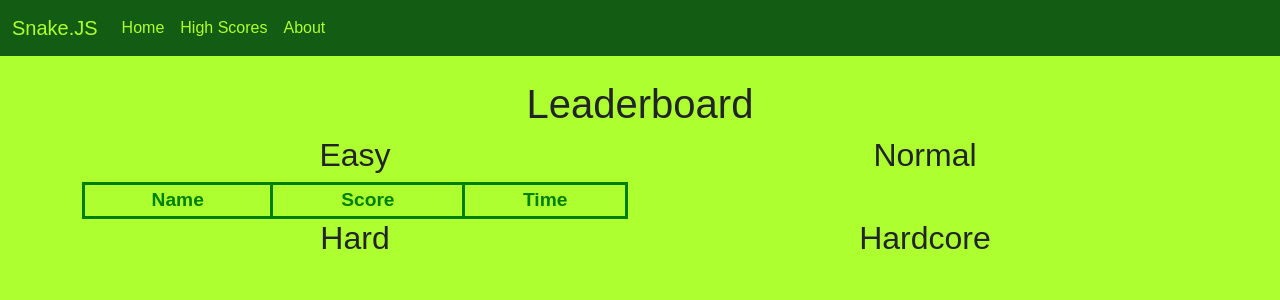
After one commit to Maiiwen/snake-js, a PHP site: page /leaderboard in a window 1280 px wide. The commit adds this page. Shown: the top 300 px of the page. Run offline with PHP 8.4, Linux system fonts and the light colour scheme; lists and menus that the app fills with data are empty; some web fonts are replaced.

Commit message:
adding php

```diff
--- /dev/null
+++ b/includes/bottom.php
@@ -0,0 +1,4 @@
+<script src="https://cdn.jsdelivr.net/npm/bootstrap@5.1.3/dist/js/bootstrap.bundle.min.js" integrity="sha384-ka7Sk0Gln4gmtz2MlQnikT1wXgYsOg+OMhuP+IlRH9sENBO0LRn5q+8nbTov4+1p" crossorigin="anonymous"></script>
+</body>
+
+</html>
--- /dev/null
+++ b/includes/top.php
@@ -0,0 +1,30 @@
+<!DOCTYPE html>
+<html lang="en">
+
+<head>
+    <meta charset="UTF-8" />
+    <meta http-equiv="X-UA-Compatible" content="IE=edge" />
+    <meta name="viewport" content="width=device-width, initial-scale=1.0" />
+    <link href="https://cdn.jsdelivr.net/npm/bootstrap@5.1.3/dist/css/bootstrap.min.css" rel="stylesheet" integrity="sha384-1BmE4kWBq78iYhFldvKuhfTAU6auU8tT94WrHftjDbrCEXSU1oBoqyl2QvZ6jIW3" crossorigin="anonymous" />
+    <link rel="stylesheet" href="style/style.css" />
+    <title>Snake.JS</title>
+</head>
+
+<body>
+    <header>
+        <nav class="navbar navbar-expand-lg navbar-dark bg-green navbar fixed-top">
+            <div class="container-fluid">
+                <div class="textGreenYellow navbar-brand">Snake.JS</div>
+                <button class="navbar-toggler" type="button" data-bs-toggle="collapse" data-bs-target="#navbarNavAltMarkup" aria-controls="navbarNavAltMarkup" aria-expanded="false" aria-label="Toggle navigation ">
+                    <span class="navbar-toggler-icon"></span>
+                </button>
+                <div class="collapse navbar-collapse" id="navbarNavAltMarkup">
+                    <div class="navbar-nav">
+                        <a class="nav-link textGreenYellow" href="/">Home</a>
+                        <a class="nav-link textGreenYellow" href="/leaderboard">High Scores</a>
+                        <a class="nav-link textGreenYellow" href="#">About</a>
+                    </div>
+                </div>
+            </div>
+        </nav>
+    </header>
--- /dev/null
+++ b/index.php
@@ -0,0 +1,34 @@
+<?php include 'includes/top.php';
+if (isset($_GET['p'])) {
+  switch ($_GET['p']) {
+    case 'leaderboard':
+      include_once 'pages/leaderboard.php';
+      break;
+    case 'about':
+      include_once 'pages/about.php';
+      break;
+    case 'home':
+      include_once 'pages/index.php';
+      break;
+    case 'addscore':
+      var_dump($_POST);
+      if (isset($_POST['hiddenInput']) && isset($_POST['playerName'])) {
+        include 'function/dbAdd.php';
+        echo dbadd('normal', $_POST['hiddenInput'], $_POST['playerName'], '0');
+        echo "done";
+      } else {
+        echo "notdone";
+      }
+      break;
+    default:
+      include 'pages/404.php';
+      break;
+  }
+} else {
+  include_once 'pages/index.php';
+}
+?>
+
+<script src="scripts/script.js"></script>
+
+<?php include 'includes/bottom.php' ?>
--- /dev/null
+++ b/pages/leaderboard.php
@@ -0,0 +1,29 @@
+<main>
+    <h1 class="text-center">Leaderboard</h1>
+    <div class="container">
+        <div class="row text-center">
+            <div class="col-6">
+                <h2>Easy</h2>
+                <table class="leaderboard">
+                    <tr>
+                        <th>Name</th>
+                        <th>Score</th>
+                        <th>Time</th>
+                    </tr>
+
+                </table>
+            </div>
+            <div class="col-6">
+                <h2>Normal</h2>
+
+            </div>
+            <div class="col-6">
+                <h2>Hard</h2>
+            </div>
+            <div class="col-6">
+                <h2>Hardcore</h2>
+            </div>
+        </div>
+    </div>
+
+</main>
--- a/scripts/script.js
+++ b/scripts/script.js
@@ -6,6 +6,8 @@ function getAllIndexes(arr, val) {
   }
   return indexes;
 }
+
+let speed = 80;
 
 let Game = class Game {
   snake = {
@@ -27,10 +29,12 @@ let Game = class Game {
     this.score = snakeLen;
     this.gameSpeed = gameSpeed;
   }
+
   tableEl = document.querySelector('#game');
   gamesize = 50;
   movX = 0;
   movY = 0;
+
   constructTable() {
     let table = [];
     for (let i = 0; i < this.gamesize; i++) {
@@ -41,6 +45,7 @@ let Game = class Game {
     }
     return table;
   }
+
   createTable() {
     this.table = this.constructTable();
     for (let i = 0; i < this.gamesize; i++) {
@@ -63,17 +68,20 @@ let Game = class Game {
       }
     }
   }
+
   placeMice() {
     this.mice.posX = Math.round(Math.random() * (this.gamesize - 1));
     this.mice.posY = Math.round(Math.random() * (this.gamesize - 1));
 
     this.table[this.mice.posX][this.mice.posY] = 100;
   }
+
   placeSnake() {
     let middle = Math.round(this.gamesize / 2);
     this.snake.headX = middle;
     this.snake.headY = middle;
   }
+
   isEating() {
     if (
       this.snake.headX == this.mice.posX &&
@@ -86,6 +94,7 @@ let Game = class Game {
       document.querySelector('#score').innerText = this.score;
     }
   }
+
   gameOver() {
     if (this.snake.bodyX.length > 0) {
       this.table[this.snake.bodyX[0]][this.snake.bodyY[0]] = 0;
@@ -125,6 +134,7 @@ let Game = class Game {
         console.log('gameOver');
         this.gameOverInterval = setInterval(() => {
           // console.log(this.movX, this.movY);
+          this.logScore();
           this.gameOver();
         }, this.gameSpeed);
       }
@@ -147,7 +157,6 @@ let Game = class Game {
         this.gameOver();
       }, 100);
     }
-    this.tableEl.style.height = this.tableEl.offsetWidth + 'px';
   }
   init() {
     this.createTable();
@@ -157,8 +166,13 @@ let Game = class Game {
       this.moveSnake(this.movX, this.movY);
     }, this.gameSpeed);
   }
+
+  logScore() {
+    document.querySelector('#addScoreForm').style.display = 'block';
+    document.querySelector('#hiddenInput').value = this.score;
+  }
 };
-snakeClass = new Game(100, 5, 50);
+snakeClass = new Game(50, 5, speed);
 snakeClass.init();
 document.body.addEventListener('keydown', function (e) {
   switch (e.keyCode) {
--- a/style/style.css
+++ b/style/style.css
@@ -5,7 +5,7 @@ body {
   font-family: 'Common Pixel', sans-serif;
 }
 main {
-  margin-top: 8vh !important;
+  margin-top: 5rem !important;
 }
 table,
 td {
@@ -13,12 +13,28 @@ td {
   padding: 0;
 }
 
-table {
+.card.gameCard {
+  aspect-ratio: 1 / 1;
+}
+
+table#game {
   width: 100%;
+  height: 100%;
   background-color: green;
   border-spacing: 0;
 }
-
+table.leaderboard {
+  width: 100%;
+  color: green;
+}
+table.leaderboard th {
+  font-size: larger;
+}
+table.leaderboard,
+table.leaderboard th,
+table.leaderboard td {
+  border: 3px solid green;
+}
 h1.gameOver {
   font-family: 'Common Pixel', sans-serif;
   color: greenyellow;
@@ -33,6 +49,9 @@ div.gameOverContainer {
   justify-content: center;
 }
 
+#addScoreForm {
+  display: none;
+}
 .crt {
   background-color: greenyellow;
 }
```
Also changed, not shown: function/dbAdd.php (added, +32 -0 lines), index.html (deleted, +0 -79 lines), pages/index.php (added, +33 -0 lines), test/test.html (added, +12 -0 lines), .htaccess (added), function/dbGet.php (added).
